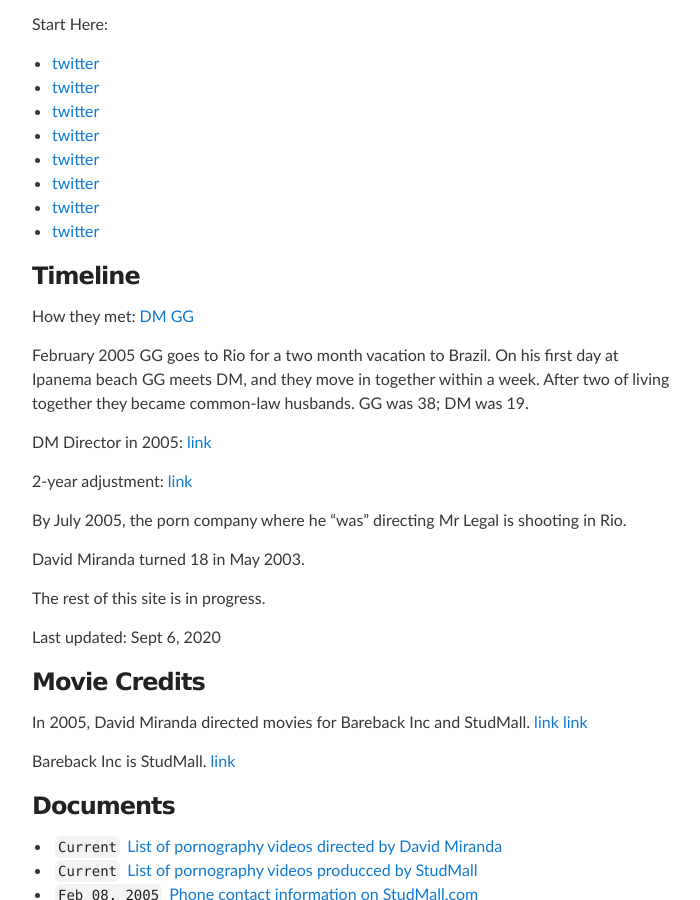
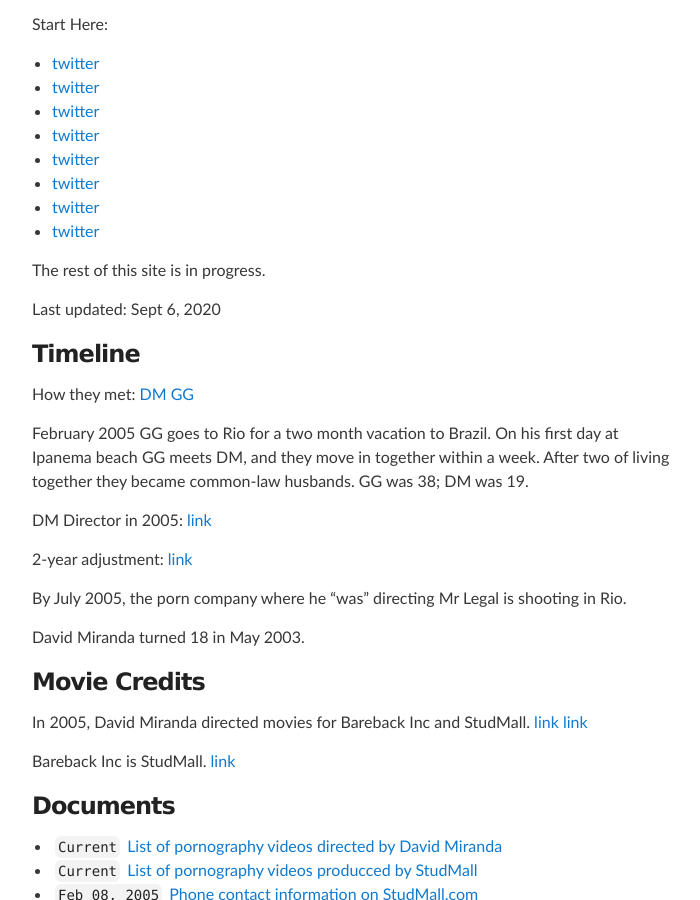
Before and after one commit to masternotions/masternotions.github.io, a Jekyll site: the page built from index.md, in a window 1280 px wide and 900 px high, scrolled down 248 px. Shown: the whole window, without its empty margins (288-988 px from the left). Built offline with Jekyll 4.4.1, drawn with Linux system fonts in a browser that asks for light colours; part of the change alters nothing that is shown.

```diff
--- a/index.md
+++ b/index.md
@@ -14,6 +14,10 @@ Start Here:
 - [twitter](https://twitter.com/AlanVRK/status/1299718665345134594)
 - [twitter](https://twitter.com/wokyleeks/status/1298731932344184832)
 
+The rest of this site is in progress.
+
+Last updated: Sept 6, 2020
+
 ### Timeline
 
 How they met: [DM](https://twitter.com/wokyleeks/status/1298827978164453378) [GG](https://twitter.com/AlanVRK/status/1298322296579522564)
@@ -27,10 +31,6 @@ DM Director in 2005: [link](https://twitter.com/wokyleeks/status/129882894456143
 By July 2005, the porn company where he "was" directing Mr Legal is shooting in Rio.
 
 David Miranda turned 18 in May 2003.
-
-The rest of this site is in progress.
-
-Last updated: Sept 6, 2020
 
 ### Movie Credits
 
```
